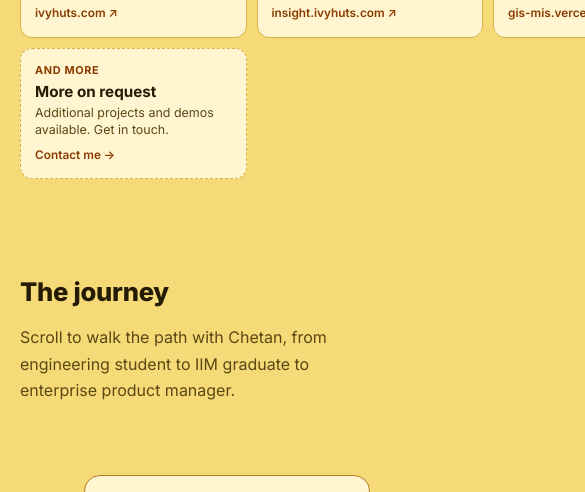
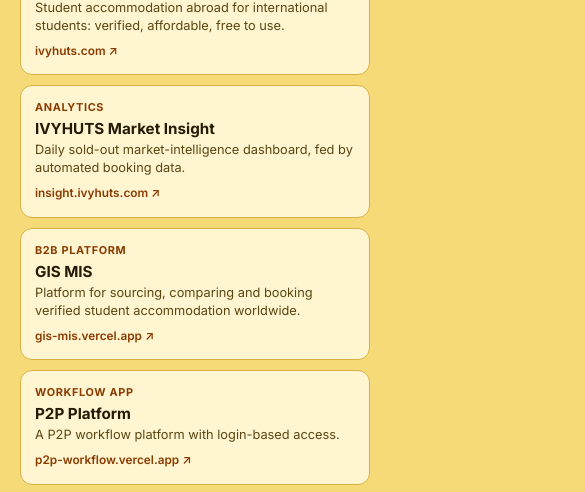
Before and after one commit to cjambhulkar052-dev/chetanjambhulkar, a plain HTML site: page index.html in a window 390 px wide. Shown: the part 746-1238 px from the top of the page, 585 px wide, since content can reach past the window. Drawn offline with Linux system fonts and the light colour scheme.

Commit message:
Fix mobile horizontal overflow in hero
Co-Authored-By: Claude Sonnet 5.5 <noreply@anthropic.com>

```diff
--- a/style.css
+++ b/style.css
@@ -218,3 +218,15 @@ footer{border-top:1px solid var(--line);padding:26px 0;text-align:center;color:v
 .stop .pts{margin:6px 0 0;padding-left:18px;color:var(--muted);font-size:.92rem}
 .stop .pts li{margin-bottom:3px}
 .stop .pts strong{color:var(--text)}
+
+/* mobile overflow fixes */
+html,body{overflow-x:hidden}
+.hero-in>*{min-width:0}
+@media (max-width:860px){
+  .hero-in{grid-template-columns:minmax(0,1fr)}
+  .hero-projects .projects{grid-template-columns:1fr 1fr}
+  .hero-projects .proj p{font-size:.8rem}
+}
+@media (max-width:520px){
+  .hero-projects .projects{grid-template-columns:1fr}
+}
```
